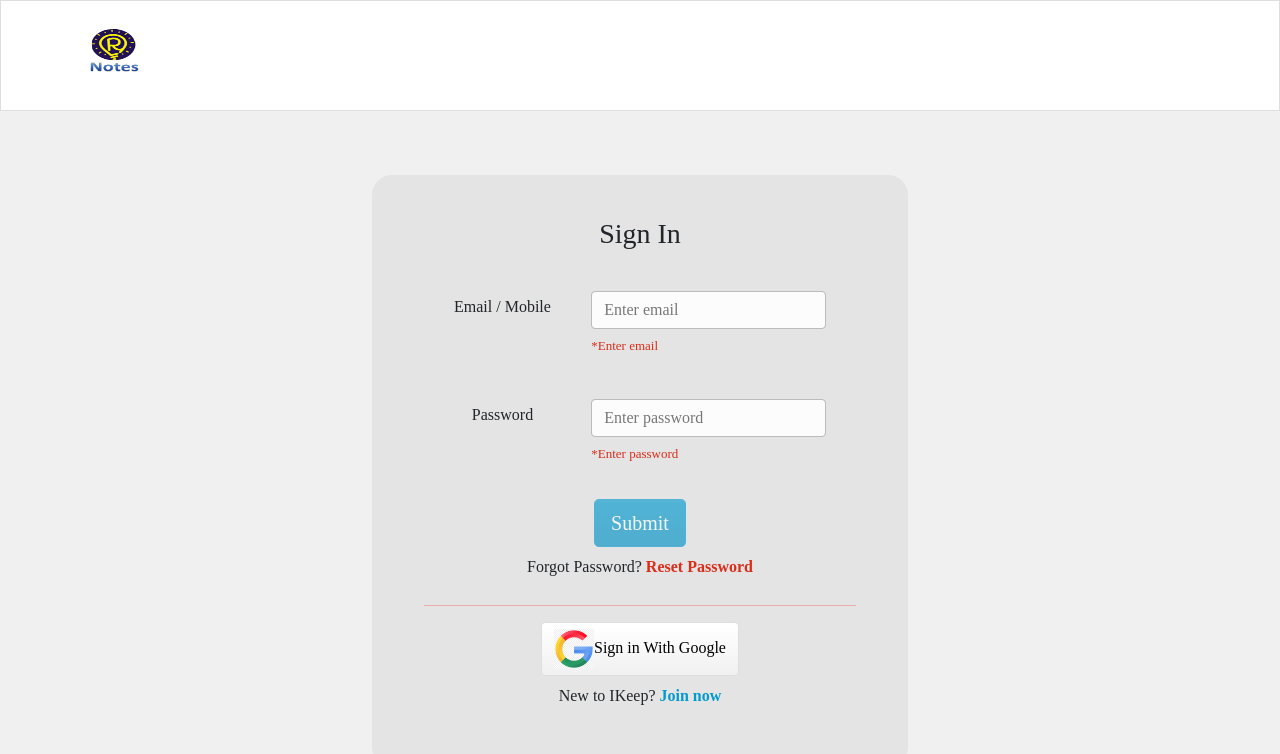
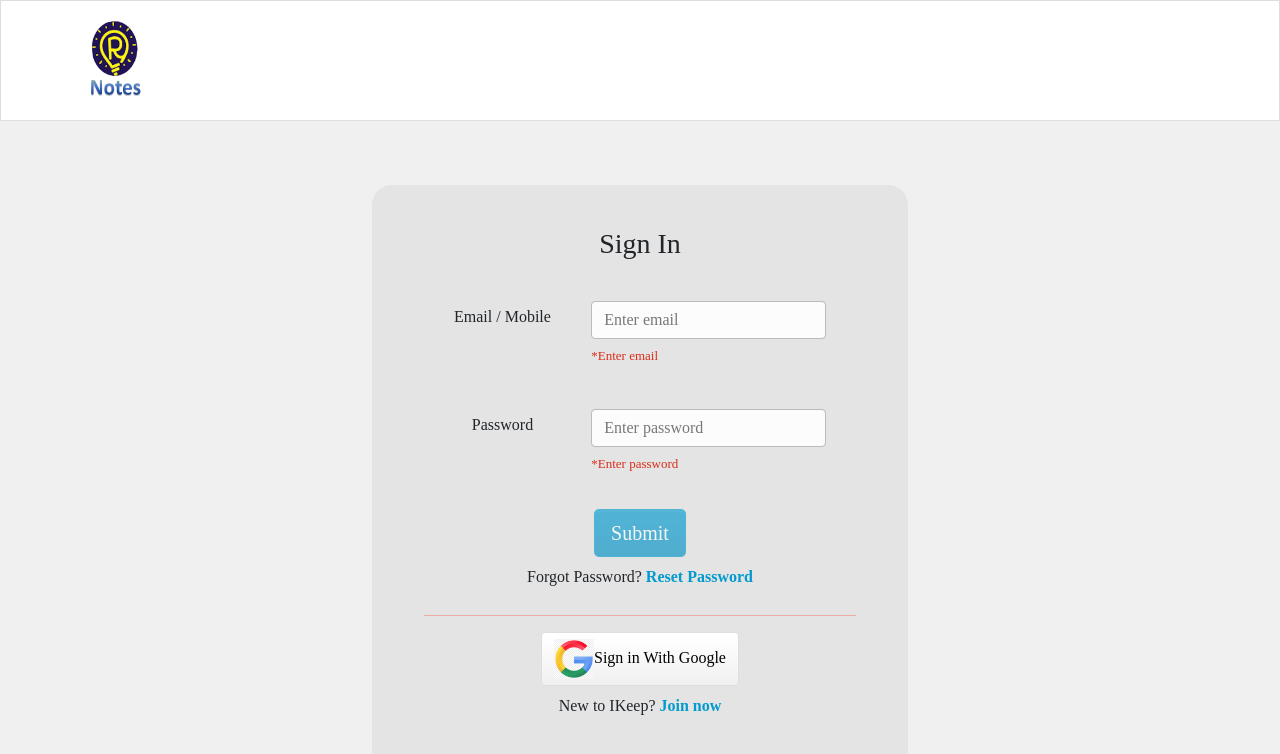
Before and after one commit to rlogixDev/iKeep, a React (Create React App) app: page / in a window 1280 px wide. Shown: the top 754 px of the page. Built offline with nearby package versions, Linux system fonts and the light colour scheme; no server answers; a web font is replaced by a local one.

Commit message:
[fix] logo size

```diff
--- a/src/components/header/header.js
+++ b/src/components/header/header.js
@@ -15,7 +15,7 @@ const Header = () => {
           <img
             src={Logo}
             width='70'
-            height='70'
+            height='80'
             className='d-inline-block align-bottom text-danger'
             alt='Logo'
           />
--- a/src/screens/Login/login.js
+++ b/src/screens/Login/login.js
@@ -211,7 +211,7 @@ export const Login = () => {
               </button>
             </div>
             <p className='link'>
-              Forgot Password? <Link to='/resetPassword'>Reset Password</Link>
+              Forgot Password? <Link className="text-info" to='/resetPassword'>Reset Password</Link>
             </p>
           </div>
           <div className='row '>
```
Also changed, not shown: src/assets/iCons/Logo.png.
